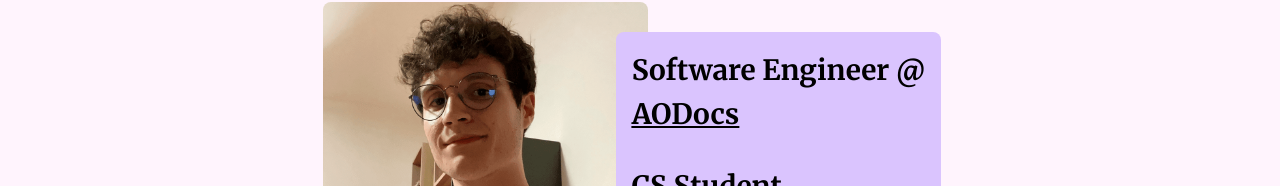
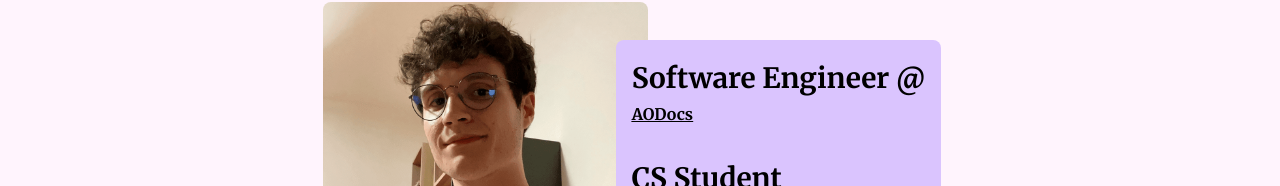
Before and after one commit to andrearotesi/personal-website, a React (Create React App) app: page / in a window 1280 px wide. Shown: the part 102-288 px from the top of the page. Built offline with nearby package versions, Linux system fonts and the light colour scheme.

Commit message:
Fixed font size

```diff
--- a/src/components/Card/Card.scss
+++ b/src/components/Card/Card.scss
@@ -20,6 +20,7 @@
         display: block;
         margin-top: .5rem;
         text-decoration: underline;
+        font-size: .75rem;
     }
 }
 
@@ -36,5 +37,9 @@
         h3 {
             font-size: initial;
         }
+
+        a {
+            font-size: initial;
+        }
     }
 }
```
